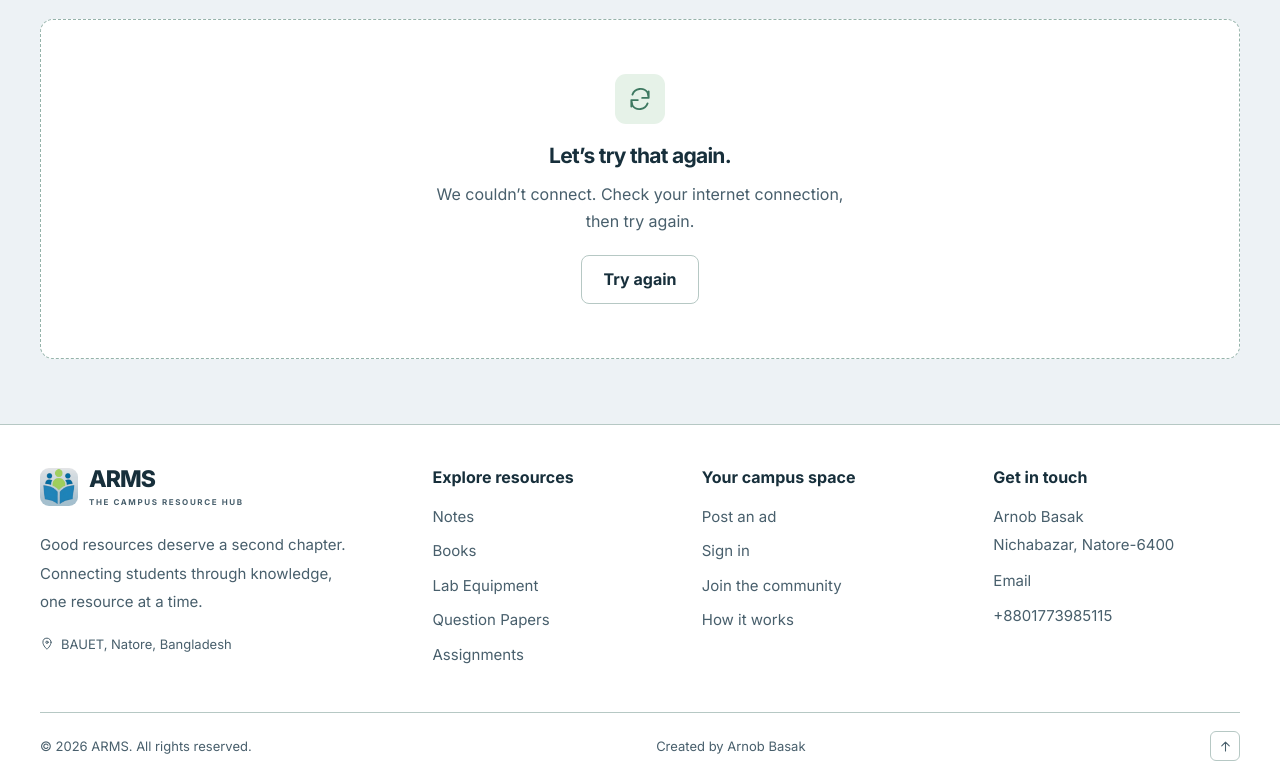
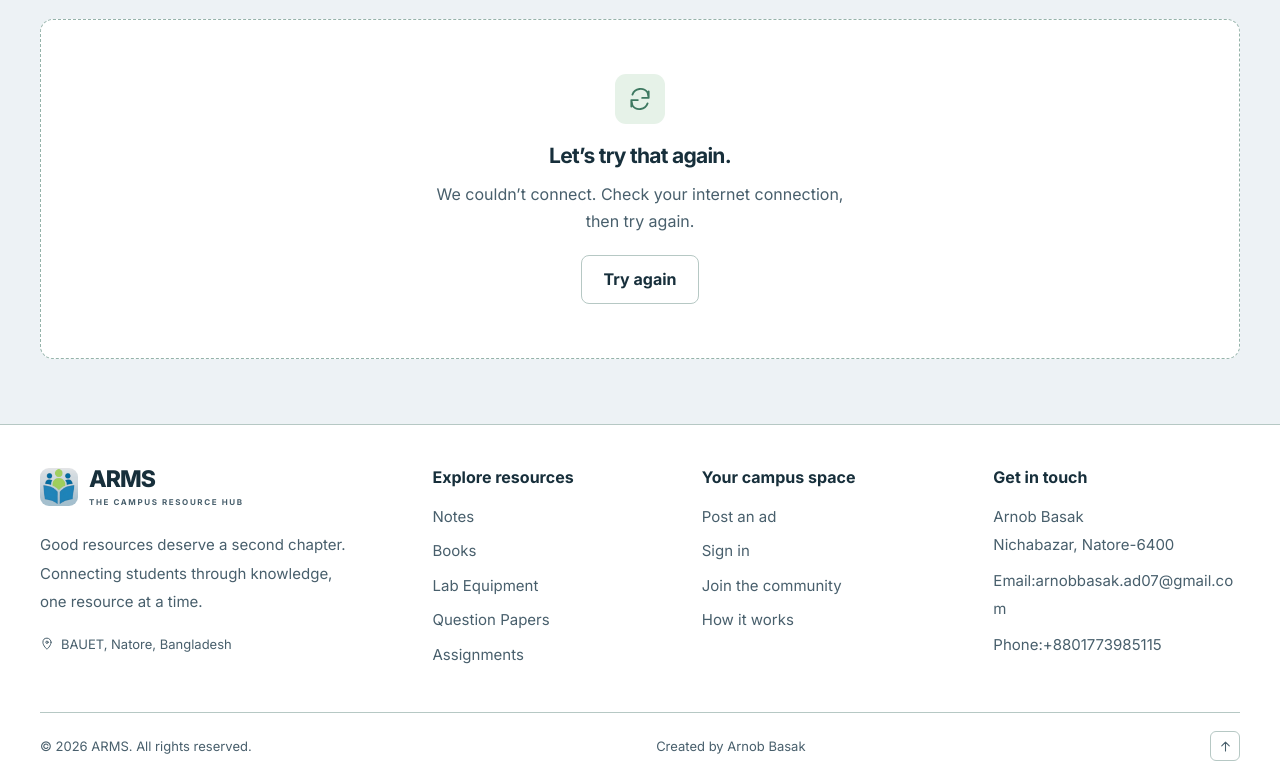
Before and after one commit to Arnob-Basak/ARMS, a plain HTML site: page ads.html in a window 1280 px wide. Shown: the part 595-1374 px from the top of the page. Drawn offline with Linux system fonts and the light colour scheme.

Commit message:
Footer Updated

```diff
--- a/ads.html
+++ b/ads.html
@@ -186,7 +186,7 @@
             <div>
                 <h3>Get in touch</h3>
                 <p>Arnob Basak<br>Nichabazar, Natore-6400</p><a
-                    href="mailto:arnobbasak.ad07@gmail.com">Email</a><a href="tel:+8801773985115">+8801773985115
+                    href="mailto:arnobbasak.ad07@gmail.com">Email:arnobbasak.ad07@gmail.com</a><a href="tel:+8801773985115">Phone:+8801773985115
                     </a>
             </div>
         </div>
```
Also changed, not shown: index.html (+1 -1 lines).
